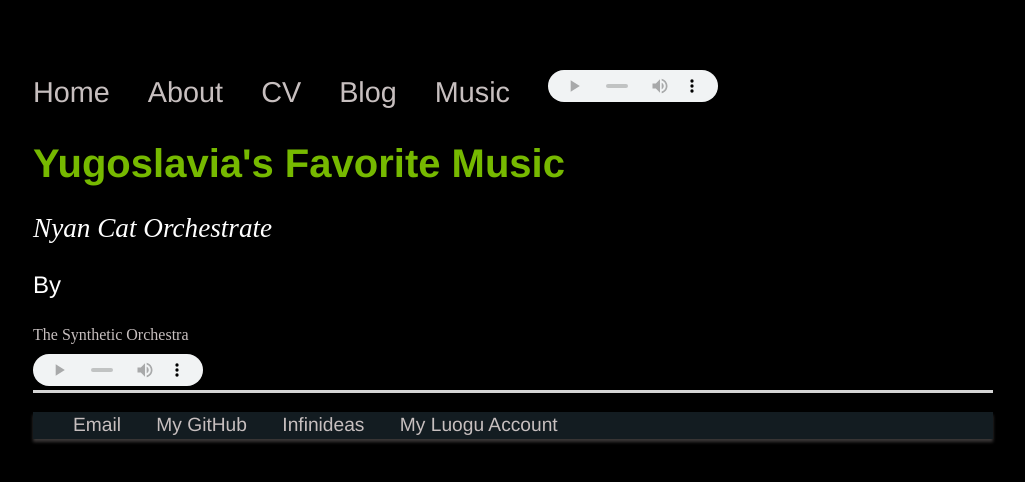
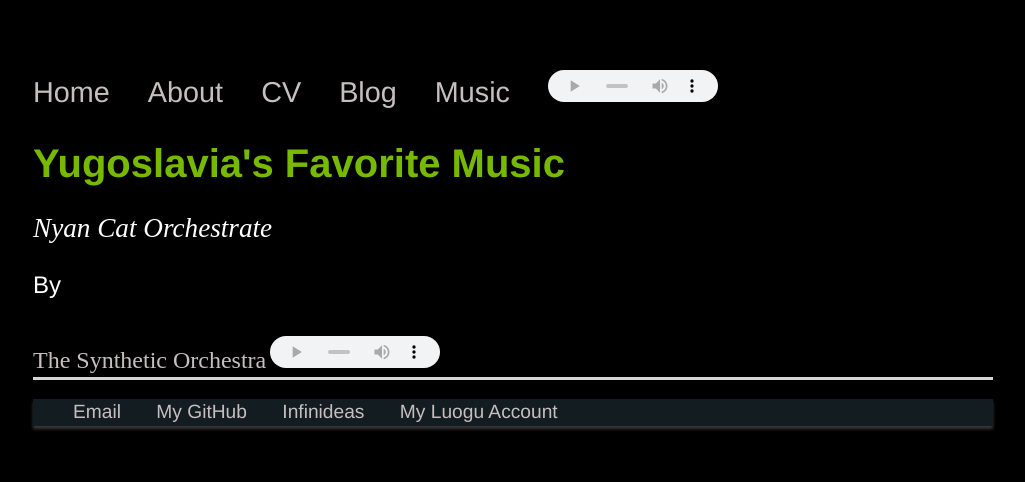
Before and after one commit to Yugoslavia36/yugoslavia36.github.io, a Jekyll site: the page built from music/index.html, in a window 1280 px wide. Shown: the top 482 px of the page, without its empty margins (127-1152 px from the left). Built offline with Jekyll 4.4.1, drawn with Linux system fonts in a browser that asks for light colours.

Commit message:
Update index.html

```diff
--- a/music/index.html
+++ b/music/index.html
@@ -6,7 +6,7 @@ title: Music
 	<div class="music">
 		<h1>Yugoslavia's Favorite Music</h1>
 		<em>Nyan Cat Orchestrate <br/></em>
-		<p class="mus">By </p><a href="https://www.youtube.com/channel/UCQOm3j7QTQqAJVCyiCNOXBA">The Synthetic Orchestra<br/></a>
+		<p class="mus">By </p><a class="mus" href="https://www.youtube.com/channel/UCQOm3j7QTQqAJVCyiCNOXBA">The Synthetic Orchestra</a>
 		<audio controls="controls" >
   		<source src="../../../../../audio/Nyan Cat Orchestrate.mp3" type="audio/mpeg" />
 
```
